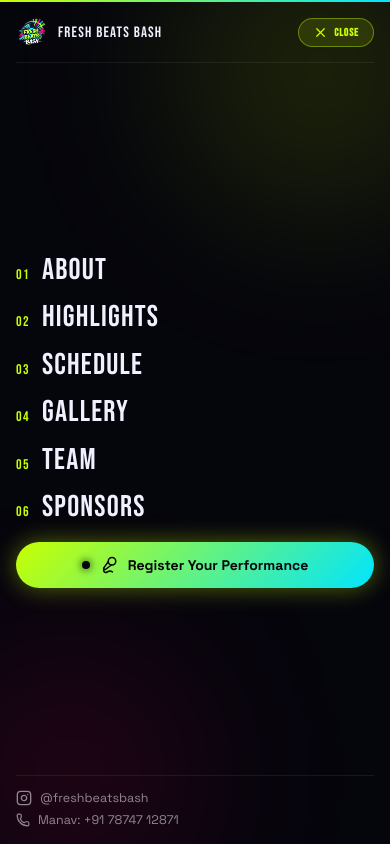
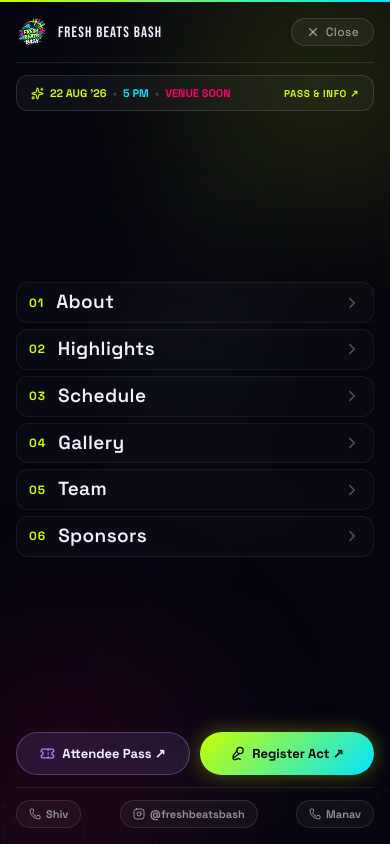
Before and after one commit to shlokkokk/freshbeatbash, a React (Vite) app: page / in a window 390 px wide. Both pictures are taken after a click on the button "Toggle mobile menu". Shown: the top 844 px of the page. Built offline with nearby package versions, Linux system fonts and the light colour scheme.

Commit message:
feat: polish mobile menu control deck with dual action CTA grid and 1-row footer chips

```diff
--- a/src/components/Nav.jsx
+++ b/src/components/Nav.jsx
@@ -1,6 +1,6 @@
 import { useState, useEffect } from 'react'
 import { motion, AnimatePresence } from 'framer-motion'
-import { ArrowRight, Mic2, Phone, X, Calendar, Clock, MapPin } from 'lucide-react'
+import { ArrowRight, Mic2, Phone, X, Calendar, Clock, MapPin, ChevronRight, Sparkles, Ticket } from 'lucide-react'
 import { InstagramIcon } from './Icons'
 
 const links = [
@@ -13,6 +13,7 @@
 ]
 
 const REG_URL = 'https://docs.google.com/forms/d/e/1FAIpQLSfBXAG7O4bLi1jpkrnA58_n6wIicrXJYnefLV0K75dHK7-jxQ/viewform'
+const PASS_WA_URL = 'https://wa.me/918758766111?text=Hey!%20I%20want%20to%20get%20an%20Attendee%20Entry%20Pass%20for%20Fresh%20Beats%20Bash%202026.'
 
 export function Nav({ onOpenIntel }) {
   const [scrolled, setScrolled] = useState(false)
@@ -24,20 +25,23 @@
     return () => window.removeEventListener('scroll', onScroll)
   }, [])
 
-  // Lock body & document scroll completely when menu is open
+  // Lock body, document & Lenis scroll completely when menu is open
   useEffect(() => {
     if (open) {
+      window.lenis?.stop()
       document.body.style.overflow = 'hidden'
       document.documentElement.style.overflow = 'hidden'
       document.body.style.touchAction = 'none'
       document.body.classList.add('mobile-menu-open')
     } else {
+      window.lenis?.start()
       document.body.style.overflow = ''
       document.documentElement.style.overflow = ''
       document.body.style.touchAction = ''
       document.body.classList.remove('mobile-menu-open')
     }
     return () => {
+      window.lenis?.start()
       document.body.style.overflow = ''
       document.documentElement.style.overflow = ''
       document.body.style.touchAction = ''
@@ -53,20 +57,20 @@
       opacity: 1,
       transition: {
         duration: 0.3,
-        staggerChildren: 0.08,
-        delayChildren: 0.1,
+        staggerChildren: 0.06,
+        delayChildren: 0.08,
       },
     },
     exit: {
       opacity: 0,
-      transition: { duration: 0.25, staggerChildren: 0.04, staggerDirection: -1 },
+      transition: { duration: 0.25, staggerChildren: 0.03, staggerDirection: -1 },
     },
   }
 
   const itemVariants = {
-    hidden:  { y: 40, opacity: 0 },
-    visible: { y: 0,  opacity: 1, transition: { duration: 0.5, ease: [0.16, 1, 0.3, 1] } },
-    exit:    { y: -20, opacity: 0, transition: { duration: 0.2 } },
+    hidden:  { y: 30, opacity: 0 },
+    visible: { y: 0,  opacity: 1, transition: { duration: 0.45, ease: [0.16, 1, 0.3, 1] } },
+    exit:    { y: -15, opacity: 0, transition: { duration: 0.2 } },
   }
 
   return (
@@ -111,7 +115,7 @@
         </div>
       </nav>
 
-      {/* Fullscreen Mobile Drawer */}
+      {/* Fullscreen Cyber Stage Holographic Control Deck */}
       <AnimatePresence>
         {open && (
           <motion.div
@@ -121,7 +125,7 @@
             animate="visible"
             exit="exit"
           >
-            {/* Ambient Background Glow Orbs inside menu */}
+            {/* Ambient Background Spotlights inside menu */}
             <div className="mobile-menu-orb orb-lime" aria-hidden="true" />
             <div className="mobile-menu-orb orb-pink" aria-hidden="true" />
 
@@ -131,42 +135,78 @@
                 <span>FRESH BEATS BASH</span>
               </div>
               <button className="mobile-close-btn" onClick={close} aria-label="Close Menu">
-                <X size={15} /> CLOSE
+                <X size={14} /> Close
               </button>
             </div>
 
+            {/* Embedded Event Intel Quick Banner */}
+            <motion.div
+              variants={itemVariants}
+              className="mobile-intel-banner"
+              onClick={() => { close(); onOpenIntel(); }}
+            >
+              <div className="banner-left">
+                <Sparkles size={13} className="text-lime" />
+                <span className="banner-date">22 AUG '26</span>
+                <span className="banner-sep">•</span>
+                <span className="banner-time">5 PM</span>
+                <span className="banner-sep">•</span>
+                <span className="banner-venue">VENUE SOON</span>
+              </div>
+              <span className="banner-tag">PASS &amp; INFO ↗</span>
+            </motion.div>
+
+            {/* Stage Access Navigation Cards */}
             <motion.ul className="mobile-menu-links">
               {links.map(l => (
                 <motion.li key={l.href} variants={itemVariants}>
                   <a href={l.href} className="mobile-menu-link" onClick={close}>
                     <span className="mobile-link-num">{l.num}</span>
                     <span className="mobile-link-text">{l.label}</span>
+                    <ChevronRight size={18} className="mobile-link-arrow" />
                   </a>
                 </motion.li>
               ))}
+            </motion.ul>
 
-              <motion.li variants={itemVariants} className="mobile-menu-cta-wrap">
+            {/* Dual Action CTA Grid & Contact Hub */}
+            <div className="mobile-menu-bottom">
+              <motion.div variants={itemVariants} className="mobile-menu-cta-grid">
+                <a
+                  href={PASS_WA_URL}
+                  target="_blank"
+                  rel="noopener noreferrer"
+                  className="mobile-cta-card card-attendee"
+                  onClick={close}
+                >
+                  <Ticket size={15} className="cta-card-icon text-purple" />
+                  <span>Attendee Pass ↗</span>
+                </a>
+
                 <a
                   href={REG_URL}
                   target="_blank"
                   rel="noopener noreferrer"
-                  className="mobile-menu-cta-btn"
+                  className="mobile-cta-card card-performance"
                   onClick={close}
                 >
-                  <span className="btn-pulse-dot" />
-                  <Mic2 size={18} /> Register Your Performance
+                  <Mic2 size={15} className="cta-card-icon" />
+                  <span>Register Act ↗</span>
                 </a>
-              </motion.li>
-            </motion.ul>
+              </motion.div>
 
-            <motion.div className="mobile-menu-footer" variants={itemVariants}>
-              <a href="https://www.instagram.com/freshbeatsbash" target="_blank" rel="noopener noreferrer" className="mobile-social-link">
-                <InstagramIcon size={16} /> @freshbeatsbash
-              </a>
-              <a href="tel:+917874712871" className="mobile-phone-link">
-                <Phone size={14} /> Manav: +91 78747 12871
-              </a>
-            </motion.div>
+              <motion.div className="mobile-menu-footer" variants={itemVariants}>
+                <a href="tel:+918758766111" className="mobile-contact-chip">
+                  <Phone size={12} /> Shiv
+                </a>
+                <a href="https://www.instagram.com/freshbeatsbash" target="_blank" rel="noopener noreferrer" className="mobile-contact-chip">
+                  <InstagramIcon size={12} /> @freshbeatsbash
+                </a>
+                <a href="tel:+917874712871" className="mobile-contact-chip">
+                  <Phone size={12} /> Manav
+                </a>
+              </motion.div>
+            </div>
           </motion.div>
         )}
       </AnimatePresence>
--- a/src/index.css
+++ b/src/index.css
@@ -483,19 +483,21 @@
 .nav-burger.open span:nth-child(2) { opacity:0; transform:scaleX(0); }
 .nav-burger.open span:nth-child(3) { transform: translateY(-7px) rotate(-45deg); background: var(--lime); }
 
-/* Full-Screen Opaque Cyber Mobile Drawer */
+/* Full-Screen Cyber Stage Holographic Control Deck */
 .nav-mobile-drawer {
   position: fixed;
   inset: 0;
   z-index: 9999;
-  background: #05050c;
+  background: rgba(6, 6, 16, 0.96);
+  backdrop-filter: blur(28px);
+  -webkit-backdrop-filter: blur(28px);
   display: flex;
   flex-direction: column;
   justify-content: space-between;
   padding: calc(clamp(16px, 4vw, 24px) + env(safe-area-inset-top, 0px)) clamp(16px, 4vw, 24px) clamp(16px, 4vw, 24px);
   height: 100dvh;
   max-height: 100vh;
-  overflow: hidden; /* Single screen fit — NO scrollbar */
+  overflow: hidden;
   isolation: isolate;
 }
 
@@ -508,7 +510,7 @@
   letter-spacing: .08em;
   color: var(--text-1);
   padding-bottom: 14px;
-  border-bottom: 1px solid var(--border);
+  border-bottom: 1px solid rgba(255, 255, 255, 0.1);
 }
 
 .mobile-menu-brand {
@@ -521,81 +523,198 @@
   display: inline-flex;
   align-items: center;
   gap: 6px;
-  padding: 6px 14px;
+  padding: 5px 14px;
+  background: rgba(255, 255, 255, 0.05);
+  border: 1px solid rgba(255, 255, 255, 0.12);
+  border-radius: 100px;
+  color: var(--text-2);
+  font-family: var(--font-b);
+  font-size: 12px;
+  font-weight: 500;
+  letter-spacing: 0.03em;
+  cursor: pointer;
+  transition: all 0.2s ease;
+}
+.mobile-close-btn:active {
+  transform: scale(0.94);
+  background: rgba(255, 255, 255, 0.12);
+  color: var(--text-1);
+}
+
+/* Embedded Event Intel Quick Banner inside menu */
+.mobile-intel-banner {
+  display: flex;
+  align-items: center;
+  justify-content: space-between;
+  padding: 10px 14px;
+  margin-top: 12px;
+  background: rgba(255, 255, 255, 0.04);
+  border: 1px solid rgba(255, 255, 255, 0.12);
+  border-radius: 12px;
+  cursor: pointer;
+  transition: all 0.25s ease;
+}
+.mobile-intel-banner:active {
   background: rgba(200, 255, 0, 0.12);
-  border: 1px solid rgba(200, 255, 0, 0.4);
-  border-radius: 100px;
-  color: var(--lime);
+  border-color: rgba(200, 255, 0, 0.35);
+}
+
+.banner-left {
+  display: flex;
+  align-items: center;
+  gap: 6px;
   font-family: var(--font-mono);
   font-size: 11px;
   font-weight: 700;
-  letter-spacing: 0.08em;
-  cursor: pointer;
-}
-.mobile-close-btn:active {
-  transform: scale(0.94);
+  color: var(--text-1);
+}
+
+.banner-date { color: var(--lime); }
+.banner-time { color: var(--cyan); }
+.banner-venue { color: var(--pink); }
+.banner-sep { color: rgba(255, 255, 255, 0.2); }
+
+.banner-tag {
+  font-family: var(--font-mono);
+  font-size: 10px;
+  font-weight: 800;
+  color: var(--lime);
+  letter-spacing: 0.06em;
 }
 
 .mobile-menu-links {
   display: flex;
   flex-direction: column;
-  gap: 8px;
+  gap: 6px;
   margin: auto 0;
   padding: 10px 0;
 }
 
 .mobile-menu-link {
   display: flex;
-  align-items: baseline;
+  align-items: center;
+  justify-content: space-between;
+  padding: 8px 12px;
+  background: rgba(255, 255, 255, 0.02);
+  border: 1px solid rgba(255, 255, 255, 0.06);
+  border-radius: 12px;
+  color: var(--text-1);
+  transition: all 0.25s ease;
+}
+.mobile-menu-link:active {
+  background: rgba(200, 255, 0, 0.08);
+  border-color: rgba(200, 255, 0, 0.3);
+  transform: translateX(4px);
+}
+
+.mobile-link-num {
+  font-family: var(--font-mono);
+  font-size: 12px;
+  font-weight: 700;
+  color: var(--lime);
+  letter-spacing: .08em;
+}
+
+.mobile-link-text {
+  font-family: var(--font-b);
+  font-size: 19px;
+  font-weight: 600;
+  line-height: 1.2;
+  letter-spacing: 0.02em;
+  text-transform: capitalize;
+  flex-grow: 1;
+  margin-left: 12px;
+  color: var(--text-1);
+}
+
+.mobile-link-arrow {
+  color: rgba(255, 255, 255, 0.3);
+  transition: color 0.2s ease, transform 0.2s ease;
+}
+.mobile-menu-link:active .mobile-link-arrow {
+  color: var(--lime);
+  transform: translateX(3px);
+}
+
+.mobile-menu-bottom {
+  display: flex;
+  flex-direction: column;
   gap: 12px;
-  padding: 4px 0;
-  color: var(--text-1);
-  transition: color 0.2s, transform 0.2s;
-}
-.mobile-menu-link:active {
+}
+
+.mobile-menu-cta-grid {
+  display: grid;
+  grid-template-columns: 1fr 1fr;
+  gap: 10px;
+  margin-top: 4px;
+}
+
+.mobile-cta-card {
+  display: inline-flex;
+  align-items: center;
+  justify-content: center;
+  gap: 7px;
+  padding: 12px 12px;
+  border-radius: 100px;
+  font-family: var(--font-b);
+  font-size: 13px;
+  font-weight: 700;
+  text-decoration: none;
+  transition: all 0.25s ease;
+  white-space: nowrap;
+}
+
+.card-attendee {
+  background: rgba(167, 139, 250, 0.12);
+  border: 1px solid rgba(167, 139, 250, 0.35);
+  color: #f0f0ff;
+}
+.card-attendee:active {
+  background: rgba(167, 139, 250, 0.25);
+  border-color: #a78bfa;
   transform: scale(0.97);
 }
 
-.mobile-link-num {
-  font-family: var(--font-d);
-  font-size: 14px;
-  color: var(--lime);
-  letter-spacing: .1em;
-}
-
-.mobile-link-text {
-  font-family: var(--font-d);
-  font-size: clamp(30px, 7vw, 42px);
-  line-height: 1.05;
-  letter-spacing: .04em;
-  text-transform: uppercase;
-}
-
-.mobile-menu-cta-wrap {
-  margin-top: 6px;
-}
-.mobile-menu-cta-btn {
-  display: inline-flex;
-  align-items: center;
-  justify-content: center;
-  gap: 10px;
-  width: 100%;
-  padding: 14px 24px;
+.card-performance {
   background: linear-gradient(135deg, #c8ff00, #00e5ff);
   color: #05050a;
+  box-shadow: 0 0 20px rgba(200, 255, 0, 0.35);
+}
+.card-performance:active {
+  transform: scale(0.97);
+}
+
+.mobile-menu-footer {
+  display: flex;
+  align-items: center;
+  justify-content: space-between;
+  gap: 6px;
+  padding-top: 12px;
+  border-top: 1px solid rgba(255, 255, 255, 0.08);
+  flex-wrap: nowrap;
+  width: 100%;
+}
+
+.mobile-contact-chip {
+  display: inline-flex;
+  align-items: center;
+  gap: 5px;
+  font-family: var(--font-mono);
+  font-size: 11px;
+  font-weight: 700;
+  color: var(--text-2);
+  padding: 6px 12px;
+  background: rgba(255, 255, 255, 0.04);
+  border: 1px solid rgba(255, 255, 255, 0.1);
   border-radius: 100px;
-  font-family: var(--font-b);
-  font-size: 14px;
-  font-weight: 700;
-  box-shadow: 0 0 24px rgba(200, 255, 0, 0.4);
-}
-
-.mobile-menu-footer {
-  display: flex;
-  flex-direction: column;
-  gap: 6px;
-  padding-top: 14px;
-  border-top: 1px solid var(--border);
+  text-decoration: none;
+  transition: all 0.2s ease;
+  white-space: nowrap;
+}
+.mobile-contact-chip:active {
+  color: var(--lime);
+  border-color: rgba(200, 255, 0, 0.4);
+  background: rgba(200, 255, 0, 0.12);
 }
 .mobile-social-link, .mobile-phone-link {
   display: inline-flex;
```
